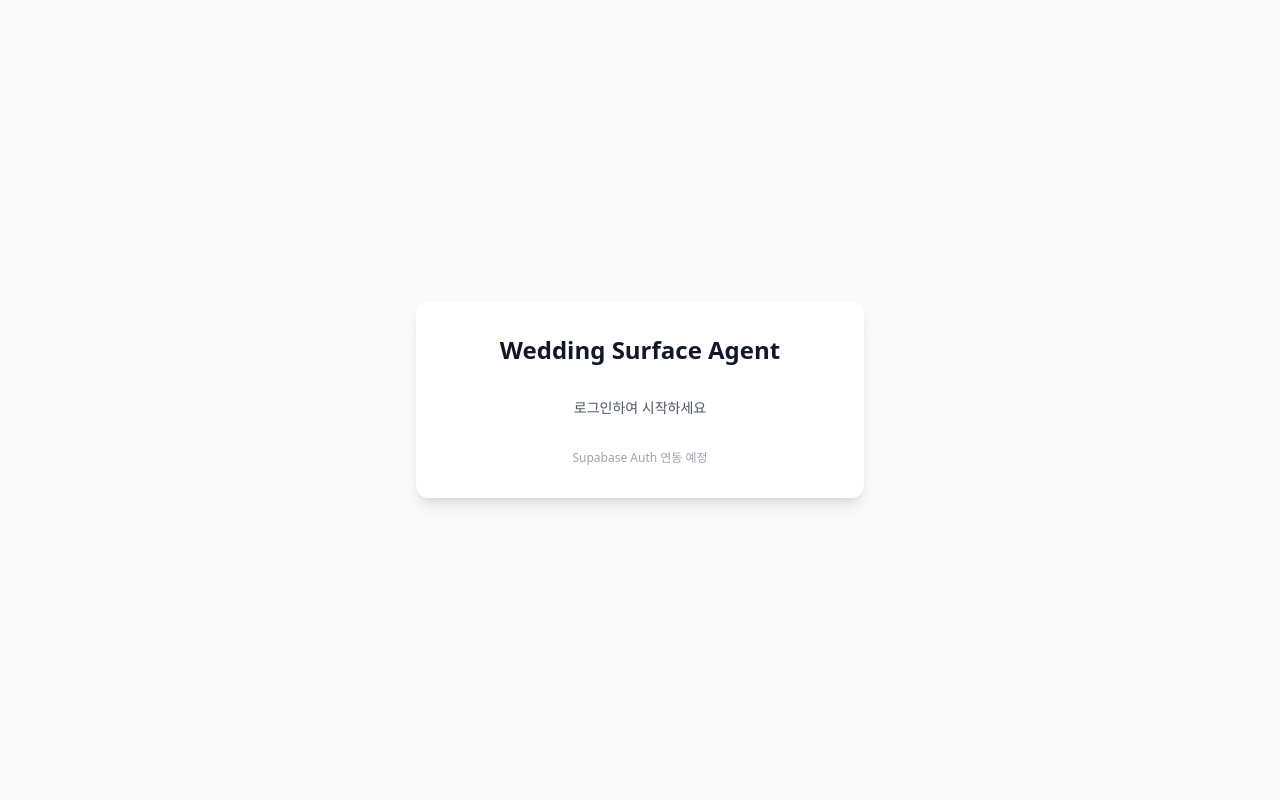
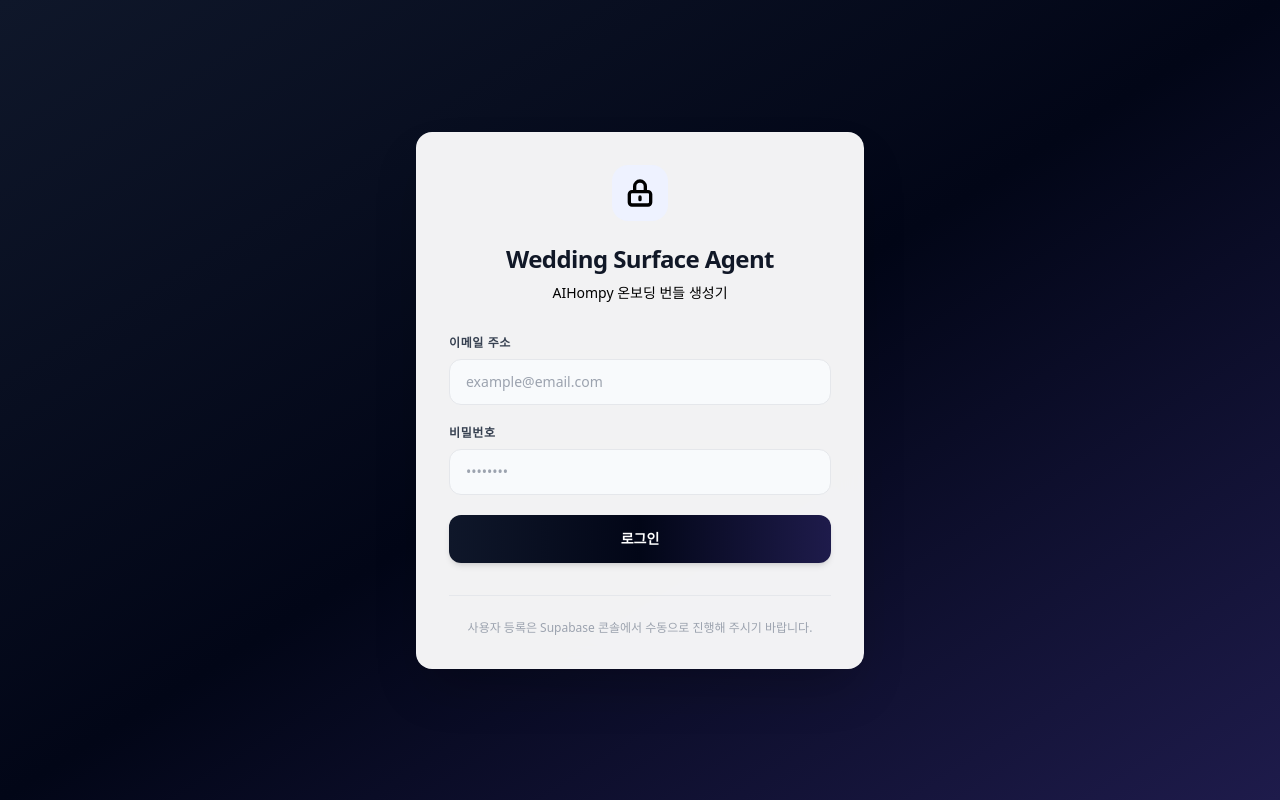
Before and after one commit to kboom8002/surface-gen, a Next.js app in the folder apps/web/: page /login in a window 1280 px wide. Built offline with nearby package versions, Linux system fonts and the light colour scheme.

Commit message:
feat: implement login/logout flow and middleware route protection using Supabase Auth

```diff
--- a/apps/web/app/(auth)/login/page.tsx
+++ b/apps/web/app/(auth)/login/page.tsx
@@ -1,10 +1,120 @@
+'use client';
+
+import { useState } from 'react';
+import { useRouter } from 'next/navigation';
+import { createClient } from '@/lib/supabase/client';
+
 export default function LoginPage() {
+  const router = useRouter();
+  const [email, setEmail] = useState('');
+  const [password, setPassword] = useState('');
+  const [error, setError] = useState<string | null>(null);
+  const [loading, setLoading] = useState(false);
+
+  async function handleLogin(e: React.FormEvent) {
+    e.preventDefault();
+    setError(null);
+    setLoading(true);
+
+    if (!email || !password) {
+      setError('이메일과 비밀번호를 모두 입력해 주세요.');
+      setLoading(false);
+      return;
+    }
+
+    try {
+      const supabase = createClient();
+      const { error: authError } = await supabase.auth.signInWithPassword({
+        email,
+        password,
+      });
+
+      if (authError) {
+        if (authError.message === 'Invalid login credentials') {
+          setError('이메일 또는 비밀번호가 올바르지 않습니다.');
+        } else {
+          setError(authError.message);
+        }
+        setLoading(false);
+        return;
+      }
+
+      // Login successful: redirect to /projects and trigger UI state refresh
+      router.push('/projects');
+      router.refresh();
+    } catch (err) {
+      setError('로그인 중 네트워크 오류가 발생했습니다. 다시 시도해 주세요.');
+      setLoading(false);
+    }
+  }
+
   return (
-    <main className="min-h-screen flex items-center justify-center bg-gray-50">
-      <div className="max-w-md w-full space-y-8 p-8 bg-white rounded-xl shadow-lg">
-        <h1 className="text-2xl font-bold text-center text-gray-900">Wedding Surface Agent</h1>
-        <p className="text-center text-sm text-gray-600">로그인하여 시작하세요</p>
-        <p className="text-center text-xs text-gray-400">Supabase Auth 연동 예정</p>
+    <main className="min-h-screen flex items-center justify-center bg-gradient-to-br from-slate-900 via-slate-950 to-indigo-950 p-4">
+      <div className="max-w-md w-full bg-white/95 backdrop-blur-md p-8 rounded-2xl shadow-2xl border border-white/10 transition-all duration-300">
+        <div className="text-center mb-8">
+          <div className="inline-block p-3 bg-indigo-50 rounded-2xl mb-4">
+            <svg className="w-8 h-8 text-indigo-650" fill="none" stroke="currentColor" viewBox="0 0 24 24">
+              <path strokeLinecap="round" strokeLinejoin="round" strokeWidth="2.5" d="M12 15v2m-6 4h12a2 2 0 002-2v-6a2 2 0 00-2-2H6a2 2 0 00-2 2v6a2 2 0 002 2zm10-10V7a4 4 0 00-8 0v4h8z" />
+            </svg>
+          </div>
+          <h1 className="text-2xl font-extrabold text-gray-900 tracking-tight">Wedding Surface Agent</h1>
+          <p className="mt-2 text-sm text-gray-550">AIHompy 온보딩 번들 생성기</p>
+        </div>
+
+        <form onSubmit={handleLogin} className="space-y-5">
+          <div>
+            <label className="block text-xs font-semibold text-gray-700 uppercase tracking-wider mb-2" htmlFor="email">
+              이메일 주소
+            </label>
+            <input
+              id="email"
+              type="email"
+              required
+              value={email}
+              onChange={(e) => setEmail(e.target.value)}
+              placeholder="example@email.com"
+              className="w-full bg-slate-50 border border-gray-200 rounded-xl px-4 py-3 text-sm focus:outline-none focus:border-indigo-500 focus:ring-2 focus:ring-indigo-100 transition-all text-gray-900"
+            />
+          </div>
+
+          <div>
+            <label className="block text-xs font-semibold text-gray-700 uppercase tracking-wider mb-2" htmlFor="password">
+              비밀번호
+            </label>
+            <input
+              id="password"
+              type="password"
+              required
+              value={password}
+              onChange={(e) => setPassword(e.target.value)}
+              placeholder="••••••••"
+              className="w-full bg-slate-50 border border-gray-200 rounded-xl px-4 py-3 text-sm focus:outline-none focus:border-indigo-500 focus:ring-2 focus:ring-indigo-100 transition-all text-gray-900"
+            />
+          </div>
+
+          {error && (
+            <div className="bg-red-50 text-red-700 p-3.5 rounded-xl text-xs font-medium border border-red-100 flex items-start gap-2">
+              <svg className="w-4 h-4 text-red-500 shrink-0 mt-0.5" fill="currentColor" viewBox="0 0 20 20">
+                <path fillRule="evenodd" d="M18 10a8 8 0 11-16 0 8 8 0 0116 0zm-7 4a1 1 0 11-2 0 1 1 0 012 0zm-1-9a1 1 0 00-1 1v4a1 1 0 102 0V6a1 1 0 00-1-1z" clipRule="evenodd" />
+              </svg>
+              <span>{error}</span>
+            </div>
+          )}
+
+          <button
+            type="submit"
+            disabled={loading}
+            className="w-full bg-gradient-to-r from-indigo-650 to-indigo-700 hover:from-indigo-700 hover:to-indigo-855 text-white py-3.5 rounded-xl font-bold text-sm shadow-md hover:shadow-lg disabled:opacity-50 transition-all cursor-pointer"
+          >
+            {loading ? '로그인 중...' : '로그인'}
+          </button>
+        </form>
+
+        <div className="mt-8 pt-6 border-t border-gray-105 text-center">
+          <p className="text-xs text-gray-400">
+            사용자 등록은 Supabase 콘솔에서 수동으로 진행해 주시기 바랍니다.
+          </p>
+        </div>
       </div>
     </main>
   );
--- a/apps/web/app/(dashboard)/layout.tsx
+++ b/apps/web/app/(dashboard)/layout.tsx
@@ -1,20 +1,34 @@
-/**
- * Dashboard layout — wraps all (dashboard) route group pages.
- * Provides a simple top nav bar for authenticated users.
- */
 import Link from 'next/link';
+import LogoutButton from '@/components/logout-button';
+import { createClient } from '@/lib/supabase/server';
 
-export default function DashboardLayout({ children }: { children: React.ReactNode }) {
+export default async function DashboardLayout({ children }: { children: React.ReactNode }) {
+  const supabase = await createClient();
+  const {
+    data: { user },
+  } = await supabase.auth.getUser();
+
   return (
     <div className="min-h-screen bg-gray-50">
-      <header className="bg-white border-b border-gray-200">
+      <header className="bg-white border-b border-gray-200 shadow-sm">
         <div className="max-w-6xl mx-auto px-4 h-14 flex items-center justify-between">
           <Link
             href="/projects"
-            className="text-gray-900 font-semibold hover:text-blue-600 transition-colors"
+            className="text-gray-900 font-semibold hover:text-blue-600 transition-colors text-lg tracking-tight"
           >
             Wedding Surface Agent
           </Link>
+          <div className="flex items-center gap-4">
+            {user && (
+              <>
+                <span className="text-sm text-gray-650 font-medium bg-slate-50 border border-slate-100 rounded-full px-3 py-1 shadow-sm">
+                  {user.email}
+                </span>
+                <span className="text-gray-300" aria-hidden="true">|</span>
+                <LogoutButton />
+              </>
+            )}
+          </div>
         </div>
       </header>
       <div className="max-w-6xl mx-auto">{children}</div>
--- /dev/null
+++ b/apps/web/components/logout-button.tsx
@@ -0,0 +1,34 @@
+'use client';
+
+import { createClient } from '@/lib/supabase/client';
+import { useRouter } from 'next/navigation';
+import { useState } from 'react';
+
+export default function LogoutButton() {
+  const router = useRouter();
+  const [loading, setLoading] = useState(false);
+
+  async function handleLogout() {
+    setLoading(true);
+    try {
+      const supabase = createClient();
+      await supabase.auth.signOut();
+      router.push('/login');
+      router.refresh();
+    } catch (err) {
+      console.error('Sign out error:', err);
+    } finally {
+      setLoading(false);
+    }
+  }
+
+  return (
+    <button
+      onClick={handleLogout}
+      disabled={loading}
+      className="text-sm text-gray-500 hover:text-red-650 transition-colors font-medium cursor-pointer disabled:opacity-50"
+    >
+      {loading ? '로그아웃 중...' : '로그아웃'}
+    </button>
+  );
+}
```
Also changed, not shown: apps/web/middleware.ts (+21 -1 lines).
